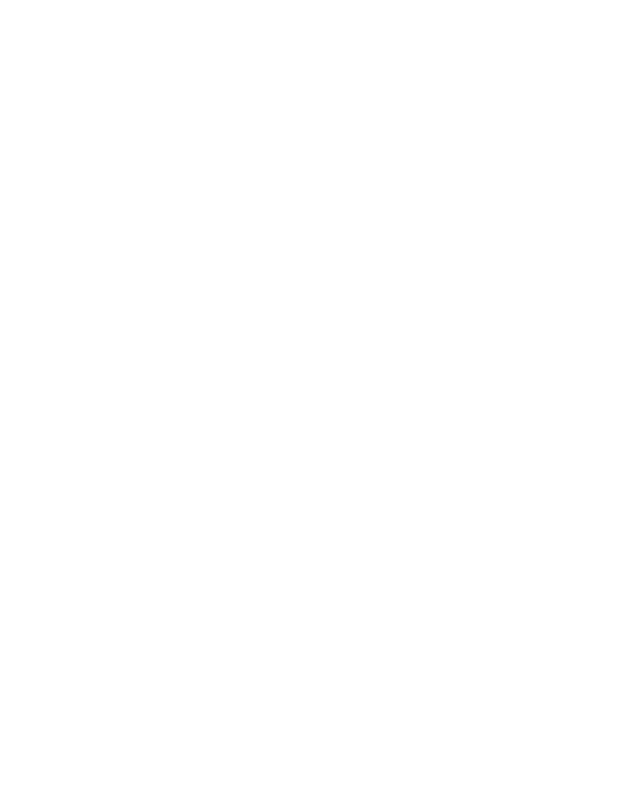
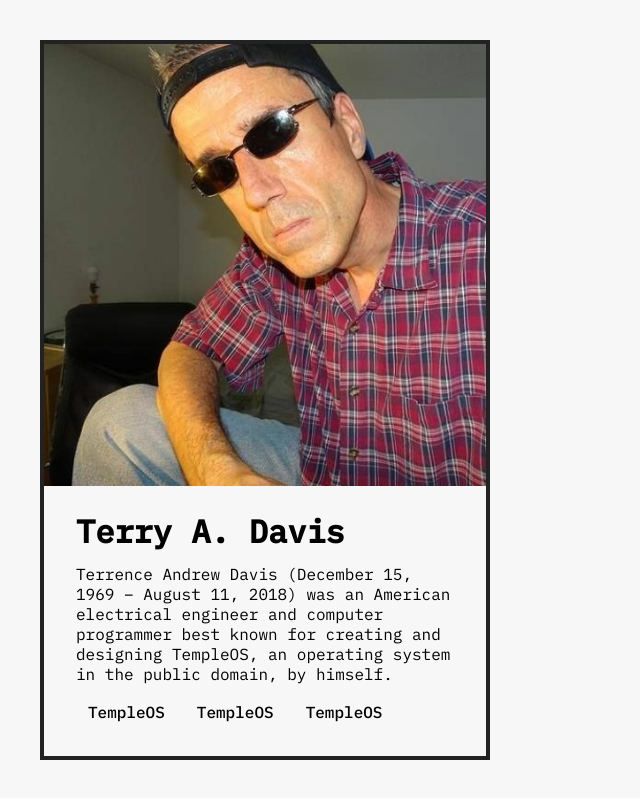
Before and after one commit to LeoMatheus/react-learn, a React (Create React App) app: page / in a window 1280 px wide. Shown: the whole page, without its empty margins (0-640 px from the left). Built offline with nearby package versions, Linux system fonts and the light colour scheme.

Commit message:
Challenge concluded

```diff
--- a/src/index.tsx
+++ b/src/index.tsx
@@ -1,16 +1,16 @@
 import React from "react";
 import ReactDOM from "react-dom/client";
-
+import "./style.css";
 function App() {
   return (
     <div className="card">
-      {/* <Avatar /> */}
+      <Avatar imgFile={"profile.jpg"} altName={"Niggaheart"} />
       <div className="data">
-        {/* <Intro /> */}
+        <Intro />
         {/* Should contain one Skill component
         for each web dev skill that you have,
         customized with props */}
-        {/* <SkillList /> */}
+        <SkillList />
       </div>
     </div>
   );
@@ -19,6 +19,35 @@
   document.getElementById("root") as HTMLElement,
 );
 
+function Avatar(props: any) {
+  return <img className={"avatar"} src={props.imgFile} alt={props.altName} />;
+}
+
+function Intro() {
+  return (
+    <div>
+      <h1>Terry A. Davis</h1>
+      <p>
+        Terrence Andrew Davis (December 15, 1969 – August 11, 2018) was an
+        American electrical engineer and computer programmer best known for
+        creating and designing TempleOS, an operating system in the public
+        domain, by himself.
+      </p>
+    </div>
+  );
+}
+function SkillList() {
+  return (
+    <div className="skill-list">
+      <Skill skill={"TempleOS"} />
+      <Skill skill={"TempleOS"} />
+      <Skill skill={"TempleOS"} />
+    </div>
+  );
+}
+function Skill(props: any) {
+  return <div className="skill">{props.skill}</div>;
+}
 root.render(
   <React.StrictMode>
     <App />{" "}
```
Also changed, not shown: public/profile.jpg (added).
